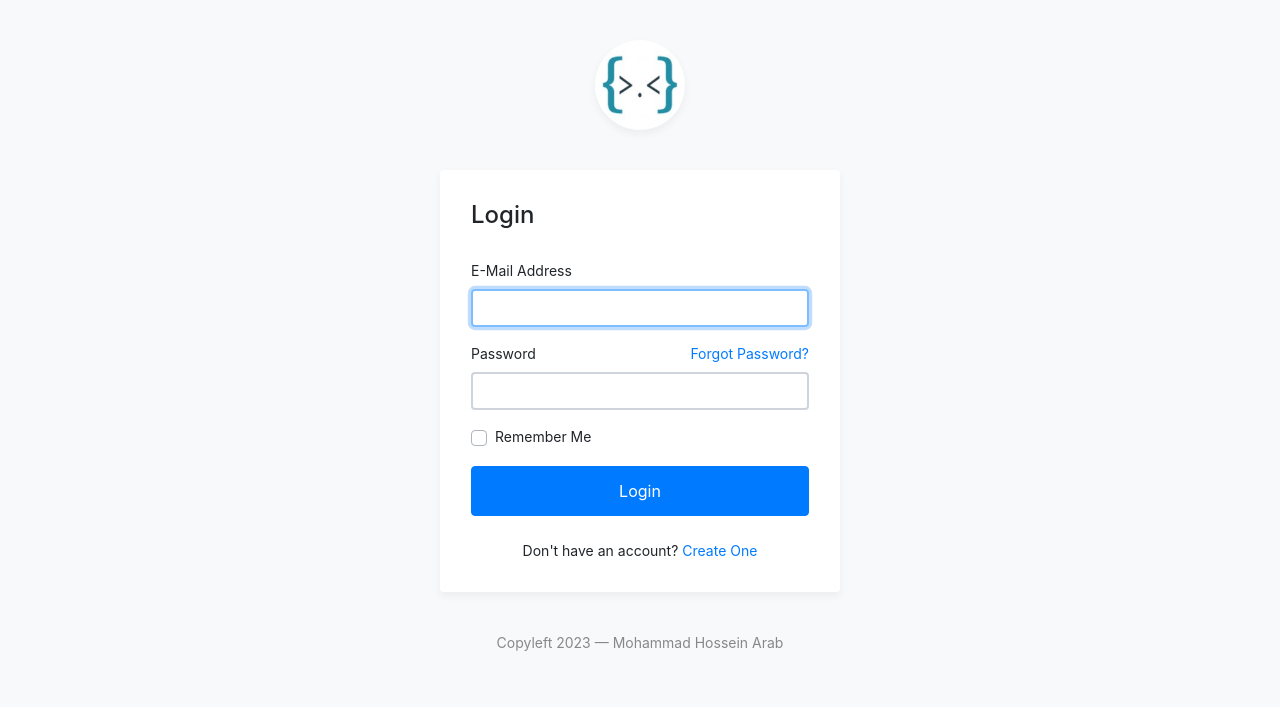
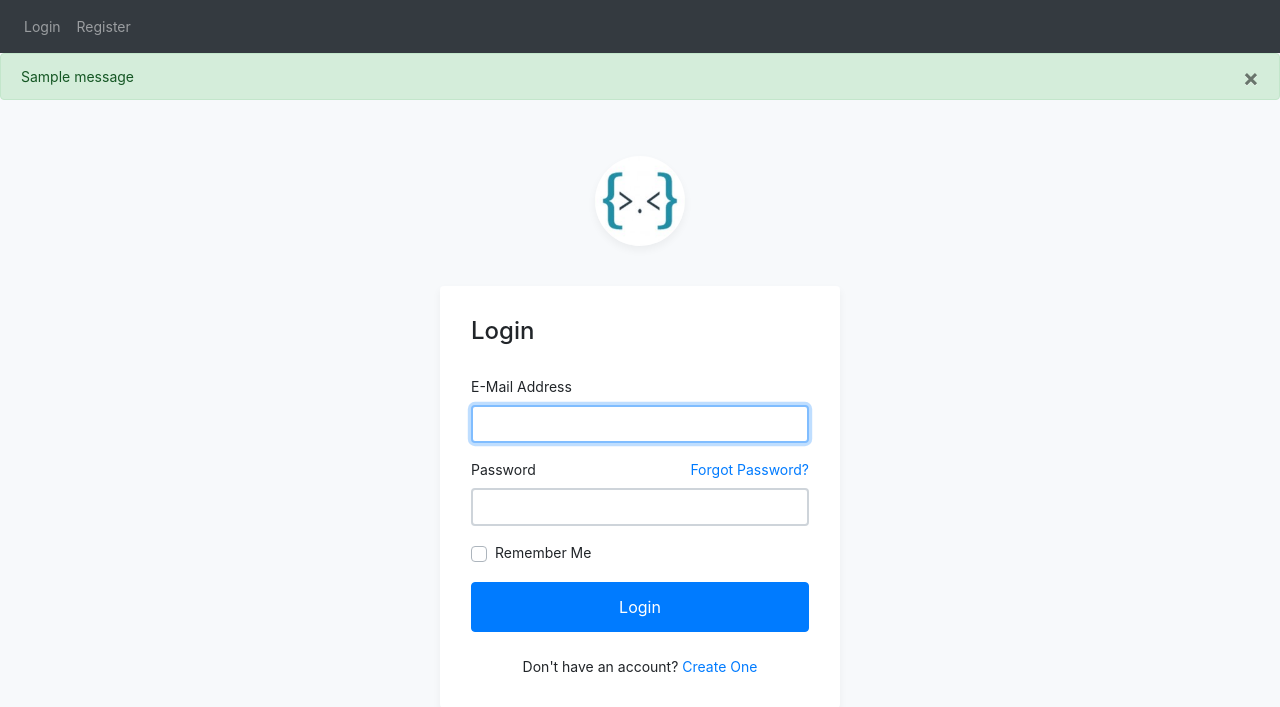
Before and after one commit to ash8m/flask-login-form, a Python web app: template flask/website/templates/login.html in a window 1280 px wide. Shown: the top 707 px of the page. Before the commit the page ends 651 px from the top, so only its background shows below. Run offline with Jinja, Linux system fonts and the light colour scheme; the template is opened without the code that fills it, so the values that code supplies are empty; one stand-in notice (Sample message) is shown; some libraries are stand-ins or nearby versions.

Commit message:
add navbar from techwithtim/Flask-Web-App-Tutorial and show alert

```diff
--- a/flask/website/templates/base.html
+++ b/flask/website/templates/base.html
@@ -12,7 +12,44 @@
 </head>
 
 <body class="my-login-page">
+    <nav class="navbar navbar-expand-lg navbar-dark bg-dark">
+        <button class="navbar-toggler" type="button" data-toggle="collapse" data-target="#navbar">
+            <span class="navbar-toggler-icon"></span>
+        </button>
+        <div class="collapse navbar-collapse" id="navbar">
+            <div class="navbar-nav">
+                {% if user.is_authenticated %}
+                <a class="nav-item nav-link" id="home" href="/">Home</a>
+                <a class="nav-item nav-link" id="logout" href="/logout">Logout</a>
+                {% else %}
+                <a class="nav-item nav-link" id="login" href="/login">Login</a>
+                <a class="nav-item nav-link" id="signUp" href="/register">Register</a>
+                {% endif %}
+            </div>
+        </div>
+    </nav>
     <section class="h-100">
+        {% with messages = get_flashed_messages(with_categories=true) %}
+        {% if messages %}
+        {% for category, message in messages %}
+        {% if category =='error' %}
+        <div class="alert alert-danger alter-dismissable fade show" role="alert">
+            {{ message }}
+            <button type="button" class="close" data-dismiss="alert">
+                <span aria-hidden="true">&times;</span>
+            </button>
+        </div>
+        {% else %}
+        <div class="alert alert-success alter-dismissable fade show" role="alert">
+            {{ message }}
+            <button type="button" class="close" data-dismiss="alert">
+                <span aria-hidden="true">&times;</span>
+            </button>
+        </div>
+        {% endif %}
+        {% endfor %}
+        {% endif %}
+        {% endwith %}
         {% block content %}
         {% endblock %}
     </section>
```
